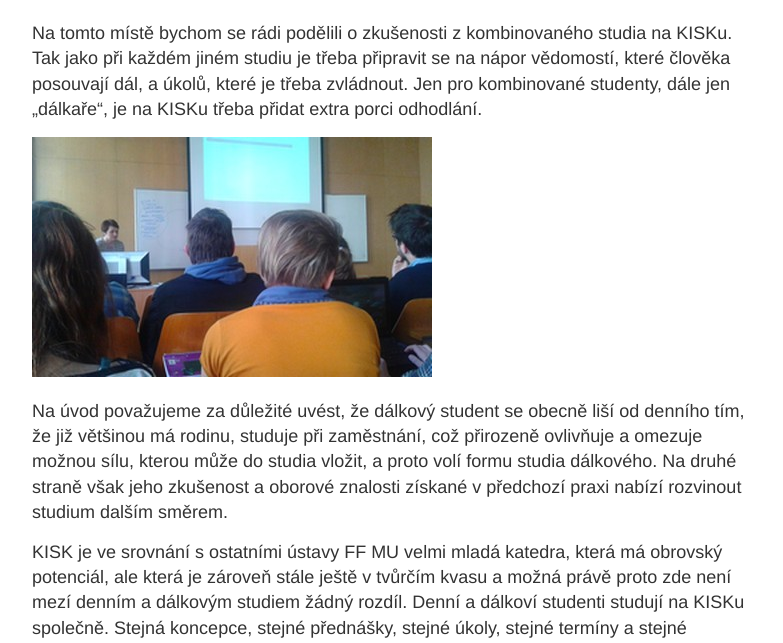
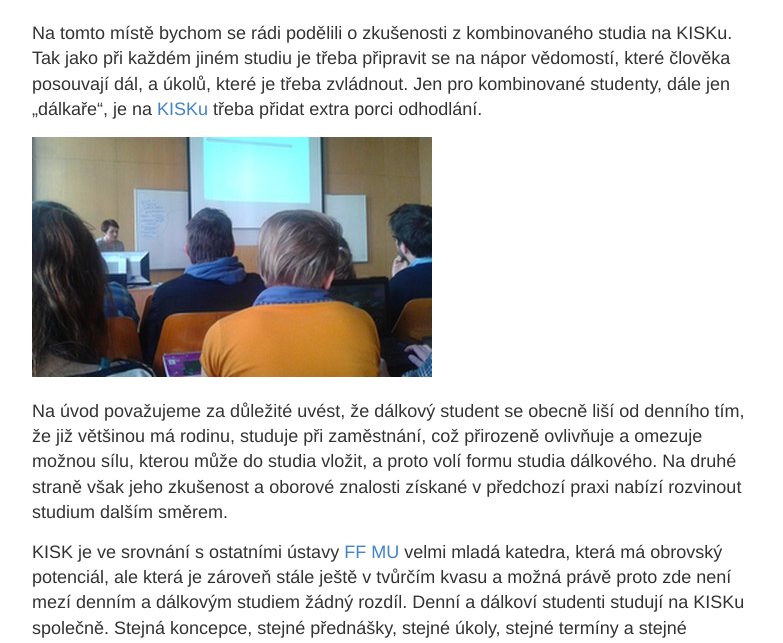
Before and after one commit to projectgorilla/projectgorilla.github.io, a Jekyll site: the page built from _posts/2016-5-16-Koncepce-dalkoveho-studia-KISK.md, in a window 1280 px wide and 1400 px high. Shown: the part 349-992 px from the top of the window, without its empty margins (248-1031 px from the left). Built offline with Jekyll 4.4.1, drawn with Linux system fonts in a browser that asks for light colours; comment, search, counter and statistics services are not loaded; some of the changed lines change nothing that is shown; some of the changed text lies outside the part shown.

Commit message:
Update 2016-5-16-Koncepce-dalkoveho-studia-KISK.md

```diff
--- a/_posts/2016-5-16-Koncepce-dalkoveho-studia-KISK.md
+++ b/_posts/2016-5-16-Koncepce-dalkoveho-studia-KISK.md
@@ -5,13 +5,13 @@ tags: kisk předměty
 ---
 
 ## Co se z oficiálních zdrojů o dálkovém studiu nedozvíte
-Na tomto místě bychom se rádi podělili o zkušenosti z kombinovaného studia na KISKu. Tak jako při každém jiném studiu je třeba připravit se na nápor vědomostí, které člověka posouvají dál, a úkolů, které je třeba zvládnout. Jen pro kombinované studenty, dále jen „dálkaře“, je na KISKu třeba přidat extra porci odhodlání.
+Na tomto místě bychom se rádi podělili o zkušenosti z kombinovaného studia na KISKu. Tak jako při každém jiném studiu je třeba připravit se na nápor vědomostí, které člověka posouvají dál, a úkolů, které je třeba zvládnout. Jen pro kombinované studenty, dále jen „dálkaře“, je na <a href="http://kisk.phil.muni.cz/cs" alt="web KISKu" target="_blank">KISKu</a> třeba přidat extra porci odhodlání.
 
 <img src="/images/vyuka-kisk.jpg" alt="výuka na KISK">
 
 Na úvod považujeme za důležité uvést, že dálkový student se obecně liší od denního tím, že již většinou má rodinu, studuje při zaměstnání, což přirozeně ovlivňuje a omezuje možnou sílu, kterou může do studia vložit, a proto volí formu studia dálkového. Na druhé straně však jeho zkušenost a oborové znalosti získané v předchozí praxi nabízí rozvinout studium dalším směrem.
 
-KISK je ve srovnání s ostatními ústavy FF MU velmi mladá katedra, která má obrovský potenciál, ale která je zároveň stále ještě v tvůrčím kvasu a možná právě proto zde není mezí denním a dálkovým studiem žádný rozdíl. Denní a dálkoví studenti studují na KISKu společně. Stejná koncepce, stejné přednášky, stejné úkoly, stejné termíny a stejné požadavky na kredity. Denní a dálkoví studenti zde jedno jsou.
+KISK je ve srovnání s ostatními ústavy  <a href="http://www.phil.muni.cz/" alt="web FF MU" target="_blank">FF MU</a> velmi mladá katedra, která má obrovský potenciál, ale která je zároveň stále ještě v tvůrčím kvasu a možná právě proto zde není mezí denním a dálkovým studiem žádný rozdíl. Denní a dálkoví studenti studují na KISKu společně. Stejná koncepce, stejné přednášky, stejné úkoly, stejné termíny a stejné požadavky na kredity. Denní a dálkoví studenti zde jedno jsou.
 
 Pro denního studenta je to z podstaty kultury KISKu inspirativní, zde se může rozpřáhnout a realizovat. Pro dálkového studenta je to pak z podstaty nedotažené koncepce dálkového studia prostředí spíše deprimující.
 
```
